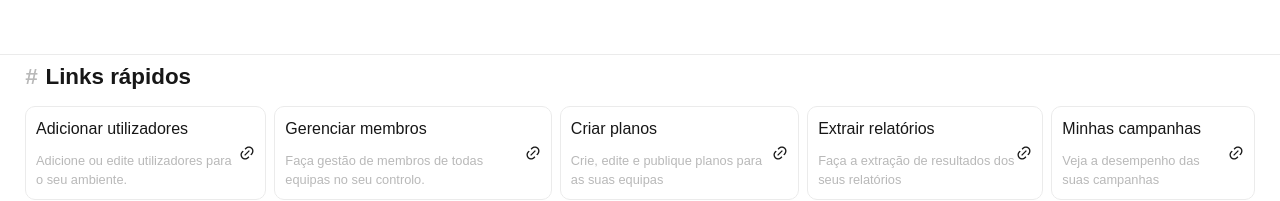
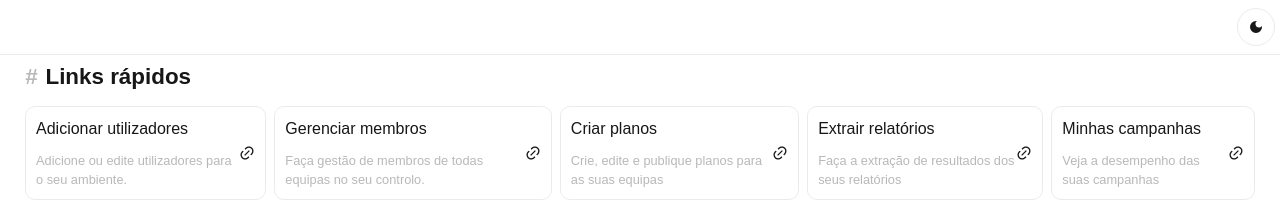
Before and after one commit to justRobbie/-temp-prj-001, a Next.js app: page / in a window 1280 px wide. Shown: the top 201 px of the page. Built offline with nearby package versions, Linux system fonts and the light colour scheme.

Commit message:
feat: implement theme toggle functionality in LayoutNavigator, add dark mode icons

```diff
--- a/src/app/globals.css
+++ b/src/app/globals.css
@@ -18,8 +18,7 @@
     --font-mono: var(--font-geist-mono);
 }
 
-@media (prefers-color-scheme: dark) {
-    :root {
+[data-theme="dark"] {
     --background: #0a0a0a;
     --border-color: #282828;
     --foreground: #ededed;
@@ -28,7 +27,6 @@
     --select-highlight: #231e78;
     --theme-primary-background: #fff;
     --theme-primary-color: #000;
-    }
 }
 
 * {
@@ -66,7 +64,8 @@ aside,
 footer,
 form[data-component="layout-form"],
 main>section,
-nav {
+nav,
+nav button {
     border-color: var(--border-color);
 }
 
@@ -200,8 +199,16 @@ main>section {
 }
 
 nav {
+    @apply flex flex-row justify-start items-center flex-nowrap gap-2;
     grid-area: nav;
     border-bottom-width: 1px;
+}
+
+nav button {
+    @apply rounded-full;
+    border-style: solid;
+    border-width: 1px;
+    padding: 10px;
 }
 
 section[data-component="campaign"] {
@@ -562,10 +569,6 @@ table thead th {
         font-size: 1.4em;
     }
 
-    nav {
-        @apply flex flex-row justify-start items-center;
-    }
-
     #actions {
         display: grid;
         grid-area: actions;
--- a/src/components/Nav.Layout.tsx
+++ b/src/components/Nav.Layout.tsx
@@ -1,12 +1,25 @@
 "use client"
 
 import { usePathname } from "next/navigation";
-import { HTMLAttributes } from "react";
+import { HTMLAttributes, useEffect, useState } from "react";
 import { COMP_FOOTER_LINKS } from "./components.global";
 import Link from "next/link";
+import Icons from "@/app/icons";
 
 const LayoutNavigator = (props: HTMLAttributes<HTMLElement>) => {
+    const {
+        DarkModeIcon,
+        LightModeIcon
+    } = Icons;
+
+    const prefersDarkMode = window.matchMedia('(prefers-color-scheme: dark)').matches;
+
+    const [theme, toggle] = useState<"light" | "dark">(prefersDarkMode ? "dark" : "light");
     const pathname = usePathname();
+
+    useEffect(() => {
+        document.documentElement.setAttribute("data-theme", theme);
+    }, [theme]);
 
     return <nav {...props}>
         <h1 className="font-extrabold text-2xl">
@@ -26,6 +39,11 @@ const LayoutNavigator = (props: HTMLAttributes<HTMLElement>) => {
                 </span>
             </>}
         </h1>
+
+        <button type="button" className="ml-auto" onClick={() => toggle(t => t === "dark" ? "light" : "dark")}>
+            {theme === "dark" && <LightModeIcon />}
+            {theme === "light" && <DarkModeIcon />}
+        </button>
     </nav>
 };
 
```
Also changed, not shown: src/app/icons.ts (+7 -0 lines). Lines whose indentation alone changed are shown as unchanged.
